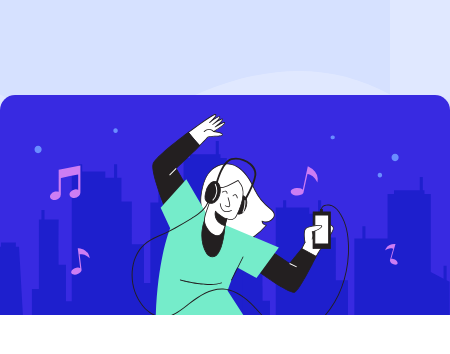
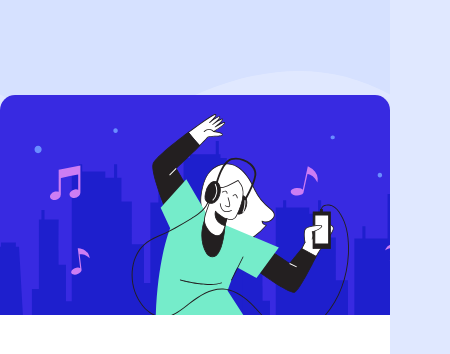
Before and after one commit to LuminationWa/fm-order-summary, a plain HTML site: page index.html in a window 390 px wide. Shown: the top 354 px of the page, 450 px wide, since content can reach past the window. Drawn offline with Linux system fonts and the light colour scheme.

Commit message:
Fix mobile view

```diff
--- a/style.css
+++ b/style.css
@@ -11,6 +11,10 @@
   margin: 0;
   box-sizing: content-box;
   font-family: 'Red Hat Display', sans-serif;
+}
+
+svg {
+  max-width: 100vw;
 }
 
 body {
@@ -121,3 +125,9 @@ a:hover {
     color: rgb(134, 91, 234);
     transition: all ease 0.2s;
 }
+
+@media only screen and (max-width: 600px) {
+  svg {
+    max-width: 100vw;
+  }
+}
```
